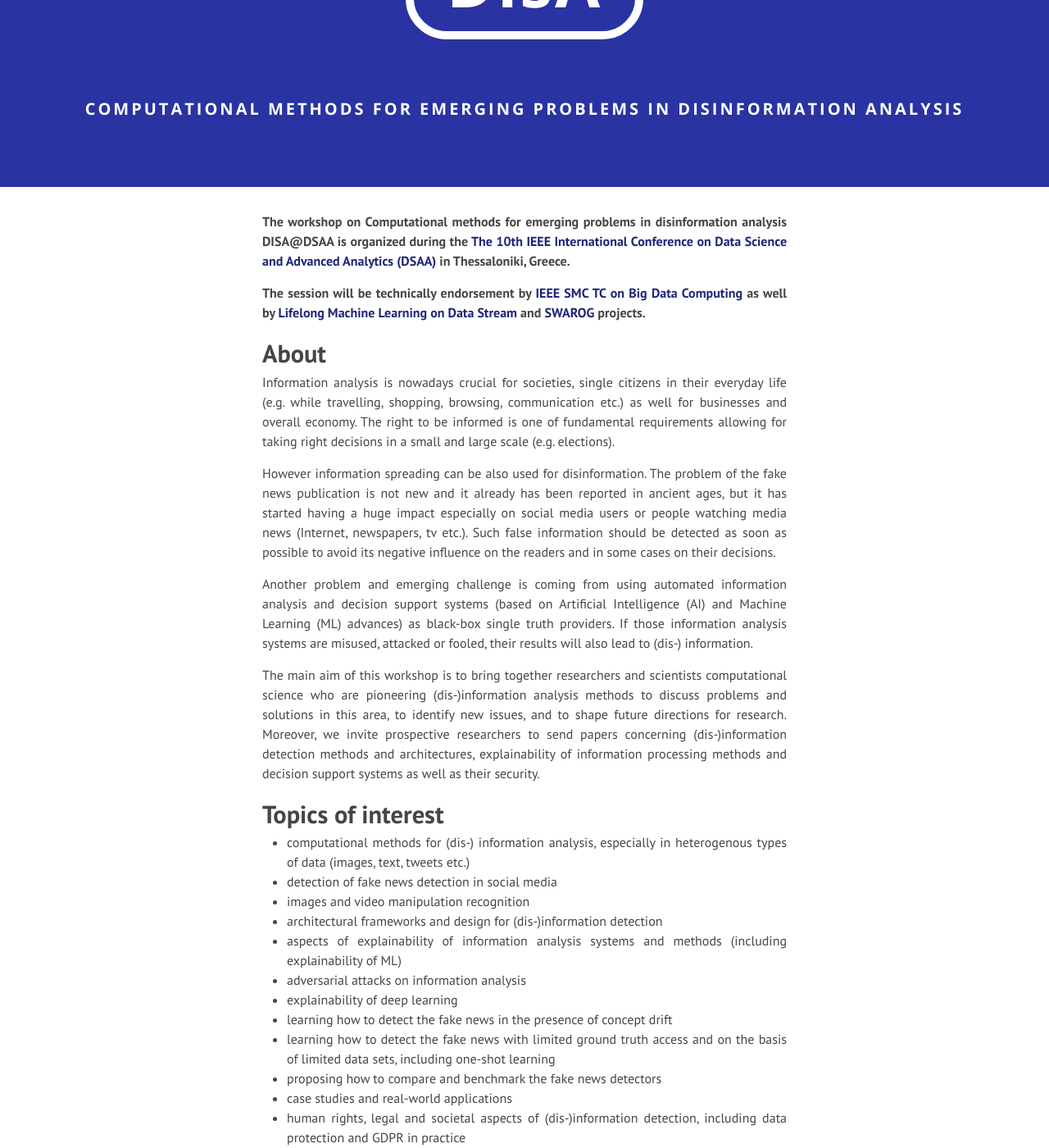
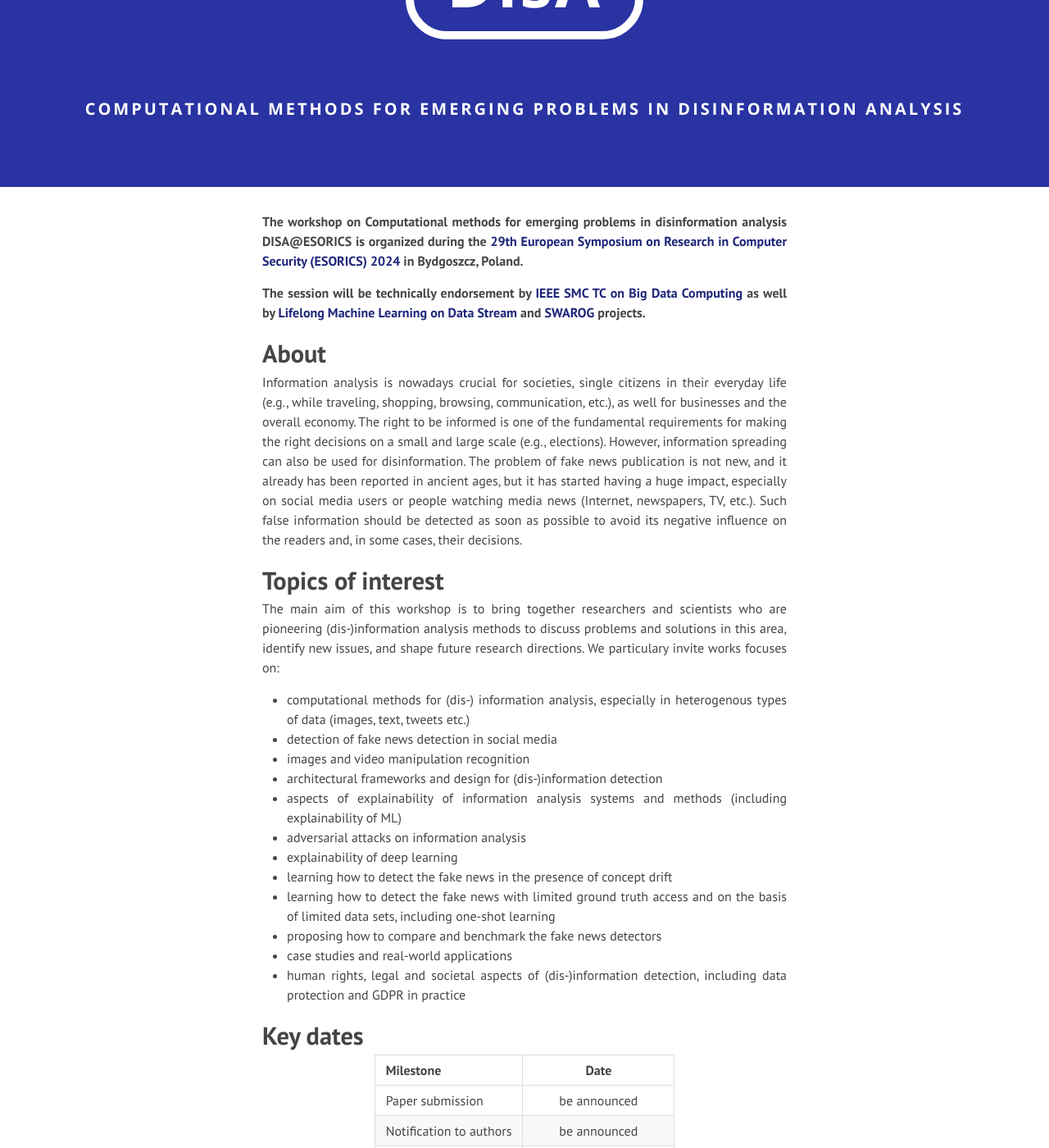
Before and after one commit to disa-iccs/disa-icss.github.io, a Jekyll site: the page built from index.md, in a window 1280 px wide and 1400 px high, scrolled down 222 px. Shown: the whole window at 82% size. Built offline with Jekyll 4.4.1, drawn with Linux system fonts in a browser that asks for light colours; nearby versions of some CDN libraries; some of the changed text lies outside the part shown.

Commit message:
Update index.md

```diff
--- a/index.md
+++ b/index.md
@@ -2,19 +2,14 @@
 layout: post
 ---
 
-**The workshop on Computational methods for emerging problems in disinformation analysis DISA@DSAA is organized during the [The 10th IEEE International Conference on Data Science and Advanced Analytics (DSAA)](https://conferences.sigappfr.org/dsaa2023/) in Thessaloniki, Greece.**
+**The workshop on Computational methods for emerging problems in disinformation analysis DISA@ESORICS is organized during the [29th European Symposium on Research in Computer Security (ESORICS) 2024]([https://conferences.sigappfr.org/dsaa2023/](https://esorics2024.org/)) in Bydgoszcz, Poland.**
 
 **The session will be technically endorsement by [IEEE SMC TC on Big Data Computing](http://www.ieeesmc.org/technical-activities/cybernetics/big-data-computing) as well by [Lifelong Machine Learning on Data Stream](https://www.kssk.pwr.edu.pl/projects/lmlds) and [SWAROG](http://swarog-ai.pl/) projects.**
 
 # About
 
-Information analysis is nowadays crucial for societies, single citizens in their everyday life (e.g. while travelling, shopping, browsing, communication etc.) as well for businesses and overall economy. The right to be informed is one of fundamental requirements allowing for taking right decisions in a small and large scale (e.g. elections).
+Information analysis is nowadays crucial for societies, single citizens in their everyday life (e.g., while traveling, shopping, browsing, communication, etc.), as well for businesses and the overall economy. The right to be informed is one of the fundamental requirements for making the right decisions on a small and large scale (e.g., elections). However, information spreading can also be used for disinformation. The problem of fake news publication is not new, and it already has been reported in ancient ages, but it has started having a huge impact, especially on social media users or people watching media news (Internet, newspapers, TV, etc.). Such false information should be detected as soon as possible to avoid its negative influence on the readers and, in some cases, their decisions.
 
-However information spreading can be also used for disinformation. The problem of the fake news publication is not new and it already has been reported in ancient ages, but it has started having a huge impact especially on social media users or people watching media news (Internet, newspapers, tv etc.). Such false information should be detected as soon as possible to avoid its negative influence on the readers and in some cases on their decisions.
-
-Another problem and emerging challenge is coming from using automated information analysis and decision support systems (based on Artificial Intelligence (AI) and Machine Learning (ML) advances) as black-box single truth providers. If those information analysis systems are misused, attacked or fooled, their results will also lead to (dis-) information.
-
-The main aim of this workshop is to bring together researchers and scientists computational science who are pioneering (dis-)information analysis methods to discuss problems and solutions in this area, to identify new issues, and to shape future directions for research. Moreover, we invite prospective researchers to send papers concerning (dis-)information detection methods and architectures, explainability of information processing methods and decision support systems as well as their security.
 
 <!--
 # Online meeting
@@ -70,6 +65,9 @@ The meeting schedule of CLD2 and DIS-A workshops is as follows
 
 # Topics of interest
 
+The main aim of this workshop is to bring together researchers and scientists who are pioneering (dis-)information analysis methods to discuss problems and solutions in this area, identify new issues, and shape future research directions.
+We particulary invite works focuses on:
+
 - computational methods for (dis-) information analysis, especially in heterogenous types of data (images, text, tweets etc.)
 - detection of fake news detection in social media
 - images and video manipulation recognition
@@ -87,10 +85,10 @@ The meeting schedule of CLD2 and DIS-A workshops is as follows
 
 | Milestone        | Date           |
 | ------------- |:-------------:|
-| Paper submission | new 5 June 2023 |
-| Notification to authors | 17 July 2023 |
-| Camera-ready papers | 7 August 2023 |
-| Conference sessions | 9-13 October 2023 |
+| Paper submission | be announced |
+| Notification to authors | be announced |
+| Camera-ready papers | be announced |
+| Conference sessions | 16-20 September 2024 |
 
 <!--
 | Author registration | 15 March – 5 April 2021 |
@@ -106,16 +104,22 @@ The meeting schedule of CLD2 and DIS-A workshops is as follows
 Prof. Michał Choraś, Bydgoszcz University of Science and Technology, Poland
 e-mail: michal.choras@pbs.edu.pl
 </li>
+
+<ul>
+<li>
+Prof. Rafał Kozik, Bydgoszcz University of Science and Technology, Poland
+e-mail: rkozik@pbs.edu.pl
+</li>
+<ul>
+<li>
+Prof. Paweł Ksieniewicz, Wrocław University of Science and Technology, Poland,
+ e-mail: pawel.ksieniewicz@pwr.edu.pl
+</li>
 <li>
 Prof. Michał Woźniak, Wroclaw University of Science and Technology, Poland
 e-mail: michal.wozniak@pwr.edu.pl
 </li>
-<!--
- <li>
-Dr. Konstantinos Demestichas
-e-mail: cdemest@cn.ntua.gr
-</li>
--->
+
 </ul>
 
 # Program committee
@@ -165,21 +169,6 @@ Tomasz Andrysiak, Bydgoszcz University of Science and Technology, Poland
  <li>
   Dagmara Jaroszewska-Choras, Kazimierz Wielki University, Bydgoszcz
 </li>
- <li>
-  Jędrzej Kozal, Wroclaw University of Science and Technology, Poland
-</li>
-<li>
-  Michał Koziarski, Wroclaw University of Science and Technology, Poland
-</li>
-
- <li>
- Rafał Kozik, Bydgoszcz University of Science and Technology, Poland
-</li>
-
-
-  <li>
-   Pawel Ksieniewicz, Wroclaw University of Science and Technology, Poland
-</li>
 
   <li>
    Iulia Lazar, Infocons, Romania
@@ -208,20 +197,23 @@ Tomasz Andrysiak, Bydgoszcz University of Science and Technology, Poland
    Giulia Venturi, Z&P, Italy
 </li>
   <li>
-  Paweł Wachel, Wroclaw University of Science and Technology, Poland
+  Paweł Zyblewski, Wroclaw University of Science and Technology, Poland
   </li>
 </ul>
 
 
 # Paper submission
 
-All papers should be submitted electronically via [EasyChair](https://easychair.org/my/conference?conf=dsaa2023).
+All papers should be submitted electronically via TO BE ANNOUNCED.
+
+<!--[EasyChair](https://easychair.org/my/conference?conf=dsaa2023).
 
 The length of each paper submitted to the Research tracks should be no more than ten (10) pages and should be formatted following the standard 2-column U.S. letter style of IEEE Conference template. For further information and instructions, see the [IEEE Proceedings Author Guidelines](http://www.ieee.org/conferences_events/conferences/publishing/templates.html).
+-->
 
 All submissions will be blind reviewed by the Program Committee on the basis of technical quality, relevance to the conference’s topics of interest, originality, significance, and clarity. Author names and affiliations must not appear in the submissions, and bibliographic references must be adjusted to preserve author anonymity. Submissions failing to comply with paper formatting and authors anonymity will be rejected without reviews.
 
-Because of the double-blind review process, non-anonymous papers that have been issued as technical reports or similar cannot be considered for DSAA’2023. An exception to this rule applies to arXiv papers that were published in arXiv at least a month prior to DSAA’2023 submission deadline. Authors can submit these arXiv papers to DSAA provided that the submitted paper’s title and abstract are different from the one appearing in arXiv.
+Because of the double-blind review process, non-anonymous papers that have been issued as technical reports or similar cannot be considered for ECORICS’2024. An exception to this rule applies to arXiv papers that were published in arXiv at least a month prior to ECORICS’2024 submission deadline. Authors can submit these arXiv papers to DSAA provided that the submitted paper’s title and abstract are different from the one appearing in arXiv.
 
 <!--
 <ul>
```
